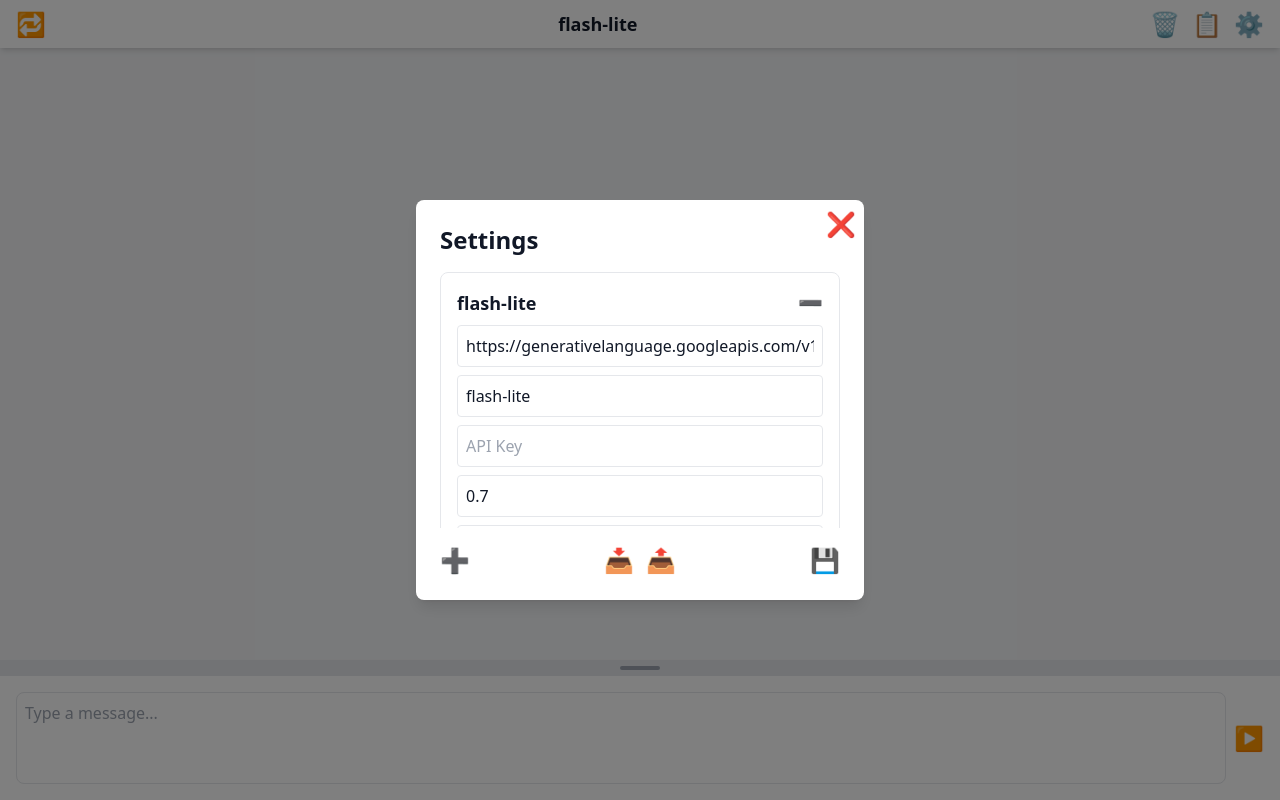
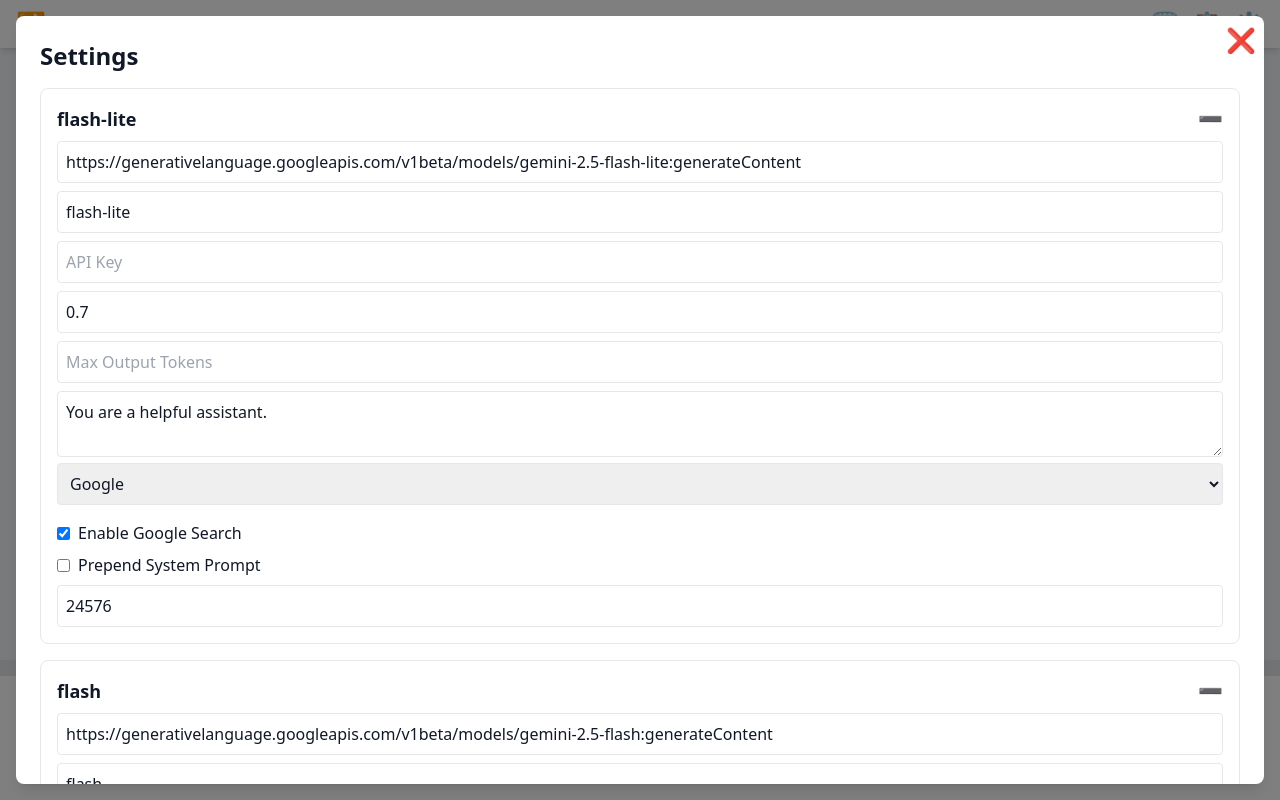
Before and after one commit to baldierot/dumbllmchat, a website: page public/index.html in a window 1280 px wide. Both pictures are taken after a click on the button "⚙️". Drawn offline with nearby package versions, Linux system fonts and the light colour scheme.

Commit message:
settings model fullscreen

```diff
--- a/package.json
+++ b/package.json
@@ -4,9 +4,9 @@
   "description": "",
   "main": "index.js",
   "scripts": {
-    "dev": "vite",
+    "dev": "vite --host",
     "build": "vite build --emptyOutDir",
-    "preview": "vite preview",
+    "preview": "vite preview --host",
     "test": "echo \"Error: no test specified\" && exit 1",
     "deploy": "vite build --emptyOutDir && gh-pages -d dist"
   },
--- a/public/index.html
+++ b/public/index.html
@@ -39,11 +39,11 @@
     </footer>
 
     <!-- Settings Modal -->
-    <div id="settings-modal" class="hidden fixed inset-0 bg-black bg-opacity-50 flex items-center justify-center z-20">
-        <div class="bg-white dark:bg-gray-800 rounded-lg shadow-lg p-6 w-full max-w-md relative">
+    <div id="settings-modal" class="hidden fixed inset-0 bg-black bg-opacity-50 flex items-center justify-center z-20 p-4">
+        <div class="bg-white dark:bg-gray-800 rounded-lg shadow-lg p-6 w-full h-full relative flex flex-col overflow-y-auto">
             <h2 class="text-2xl font-bold mb-4">Settings</h2>
-            <form id="settings-form">
-                <div id="llm-configs-container" class="max-h-64 overflow-y-auto"></div>
+            <form id="settings-form" class="flex flex-col flex-grow">
+                <div id="llm-configs-container" class="flex-grow overflow-y-auto"></div>
                 <div class="flex justify-between mt-4">
                     <button type="button" id="add-model-btn" class="text-2xl">➕</button>
                     <div>
```
